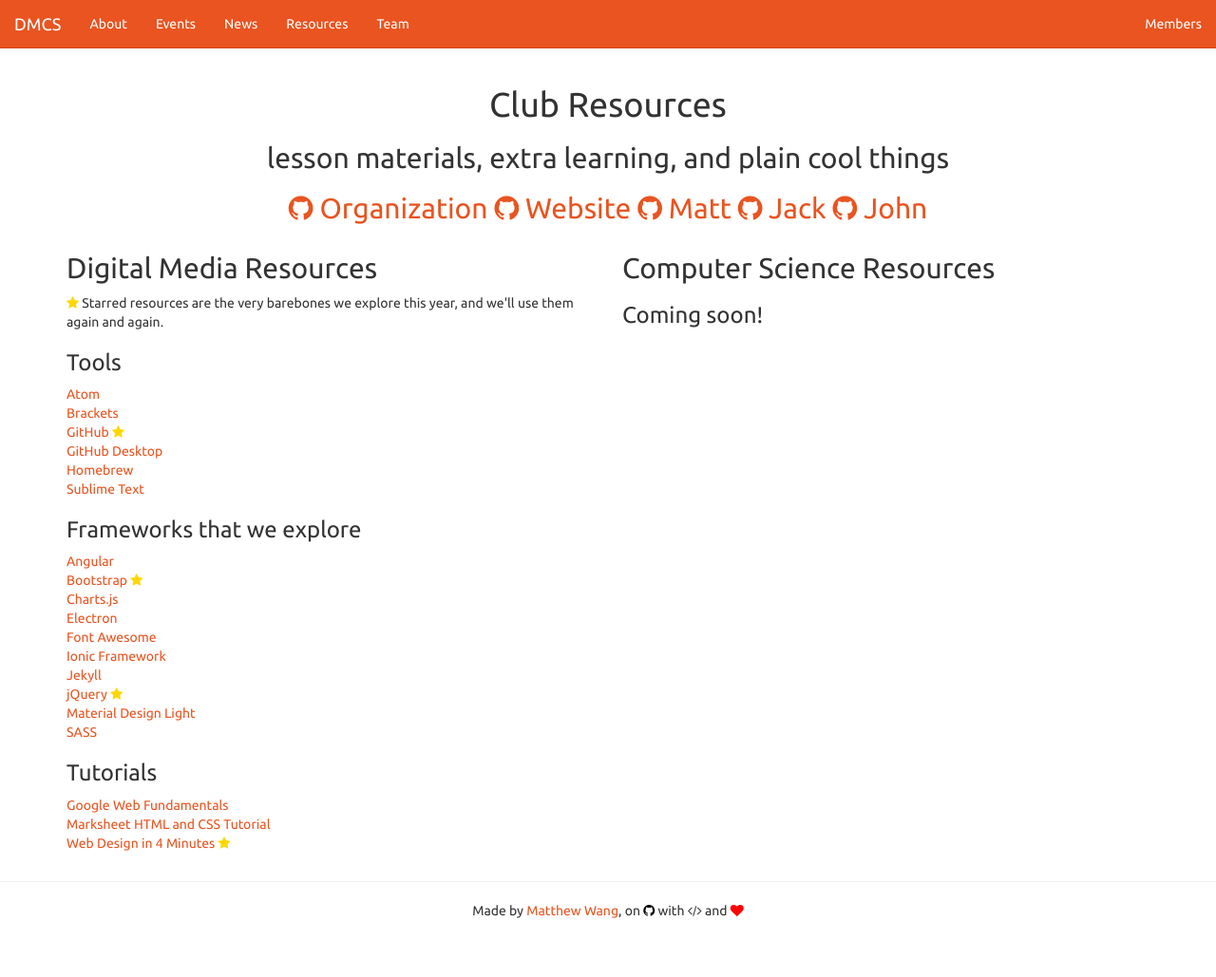
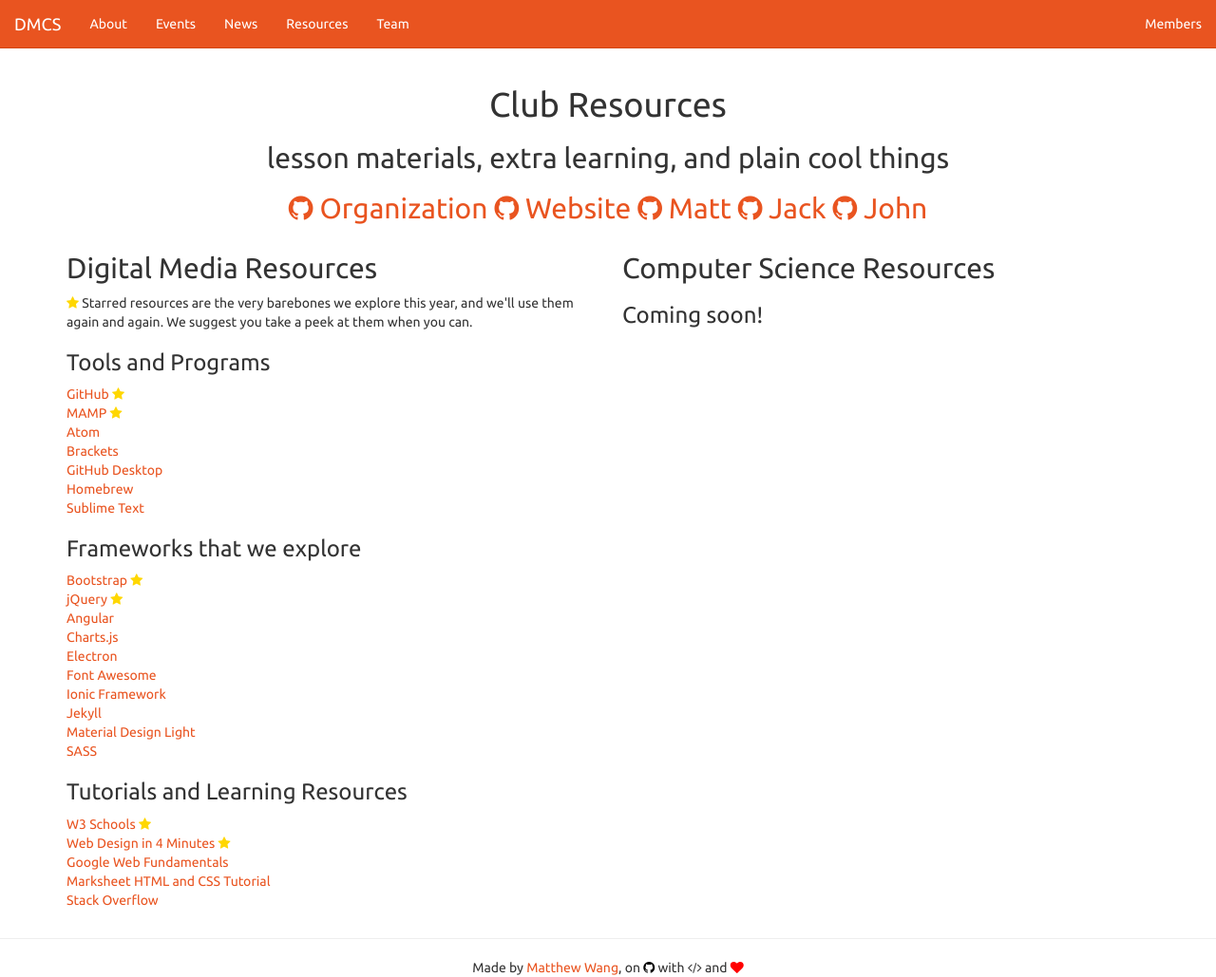
Before and after one commit to mattxwang/dmcs.tech, a Jekyll site: the page built from resources.html, in a window 1280 px wide and 1029 px high. Shown: the whole window at 95% size. Built offline with Jekyll 4.4.1, drawn with Linux system fonts in a browser that asks for light colours.

Commit message:
more content!

```diff
--- a/_layouts/post.html
+++ b/_layouts/post.html
@@ -5,7 +5,7 @@ layout: default
   <article itemscope itemtype="http://schema.org/BlogPosting">
 
     <header>
-      <h1 class="page-header" itemprop="name headline">{{ page.title }} <small><time datetime="{{ page.date | date_to_xmlschema }}" itemprop="datePublished">{{ page.date | date: "%b %-d, %Y" }}</time>{% if page.author %} • <span itemprop="author" itemscope itemtype="http://schema.org/Person"><span itemprop="name">{{ page.author }}</span></span>{% endif %}</small></h1>
+      <h1 class="page-header" itemprop="name headline">{{ page.title }} <small><time datetime="{{ page.date | date_to_xmlschema }}" itemprop="datePublished">{{ page.date | date: "%b %-d, %Y" }}</time>{% if page.author %} by <span itemprop="author" itemscope itemtype="http://schema.org/Person"><span itemprop="name">{{ page.author }}</span></span>{% endif %}</small></h1>
     </header>
 
     <div itemprop="articleBody">
--- a/resources.html
+++ b/resources.html
@@ -36,35 +36,38 @@ permalink: /resources/
   <div class="col-sm-6">
     <h2>Digital Media Resources</h2>
     <p>
-      <span class="fa fa-star" style="color:gold;"></span> Starred resources are the very barebones we explore this year, and we'll use them again and again.
+      <span class="fa fa-star" style="color:gold;"></span> Starred resources are the very barebones we explore this year, and we'll use them again and again. We suggest you take a peek at them when you can.
     </p>
-    <h3>Tools</h3>
+    <h3>Tools and Programs</h3>
     <ul class="list-unstyled">
+      <li><a href="https://github.com/">GitHub</a>  <span class="fa fa-star" style="color:gold;"></span></li>
+      <li><a href="http://www.mamp.info">MAMP</a> <span class="fa fa-star" style="color:gold;"></span></li>
       <li><a href="https://atom.io/">Atom</a></li>
       <li><a href="http://brackets.io/">Brackets</a></li>
-      <li><a href="https://github.com/">GitHub</a>  <span class="fa fa-star" style="color:gold;"></span></li>
       <li><a href="https://desktop.github.com/">GitHub Desktop</a></li>
       <li><a href="http://brew.sh/">Homebrew</a></li>
       <li><a href="https://www.sublimetext.com/">Sublime Text</a></li>
     </ul>
     <h3>Frameworks that we explore</h3>
     <ul class="list-unstyled">
+      <li><a href="https://getbootstrap.com">Bootstrap</a> <span class="fa fa-star" style="color:gold;"></span></li>
+      <li><a href="https://jquery.com/">jQuery</a> <span class="fa fa-star" style="color:gold;"></span></li>
       <li><a href="https://angularjs.org/">Angular</a></li>
-      <li><a href="https://getbootstrap.com">Bootstrap</a> <span class="fa fa-star" style="color:gold;"></span></li>
       <li><a href="http://www.chartjs.org/">Charts.js</a></li>
       <li><a href="http://electron.atom.io/">Electron</a></li>
       <li><a href="http://fontawesome.io/">Font Awesome</a></li>
       <li><a href="http://ionicframework.com/">Ionic Framework</a></li>
       <li><a href="https://jekyllrb.com/">Jekyll</a></li>
-      <li><a href="https://jquery.com/">jQuery</a> <span class="fa fa-star" style="color:gold;"></span></li>
       <li><a href="https://getmdl.io/">Material Design Light</a></li>
       <li><a href="http://sass-lang.com/">SASS</a></li>
     </ul>
-    <h3>Tutorials</h3>
+    <h3>Tutorials and Learning Resources</h3>
     <ul class="list-unstyled">
+      <li><a href="http://www.w3schools.com/">W3 Schools</a>  <span class="fa fa-star" style="color:gold;"></span></li>
+      <li><a href="http://jgthms.com/web-design-in-4-minutes/">Web Design in 4 Minutes</a>  <span class="fa fa-star" style="color:gold;"></span></li>
       <li><a href="https://developers.google.com/web/fundamentals/">Google Web Fundamentals</a></li>
       <li><a href="http://marksheet.io/">Marksheet HTML and CSS Tutorial</a></li>
-      <li><a href="http://jgthms.com/web-design-in-4-minutes/">Web Design in 4 Minutes</a>  <span class="fa fa-star" style="color:gold;"></span></li>
+      <li><a href="http://stackoverflow.com/">Stack Overflow</a></li>
     </ul>
   </div>
   <div class="col-sm-6">
```
Also changed, not shown: about.html (+4 -3 lines), index.html (+10 -7 lines).
